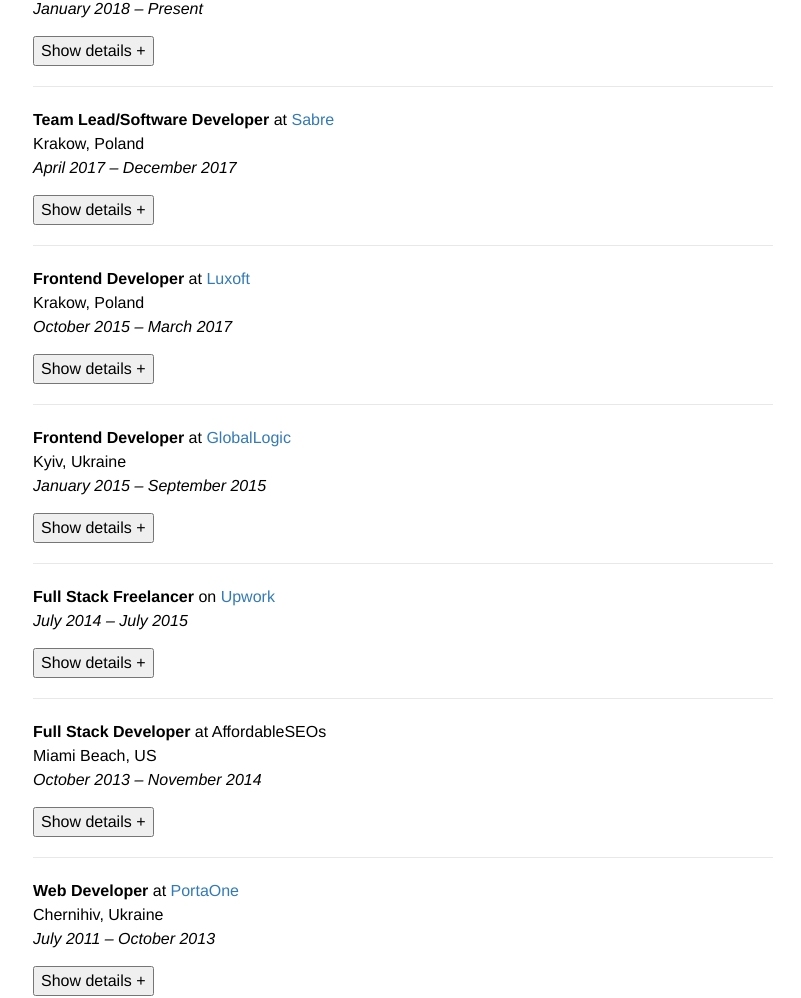
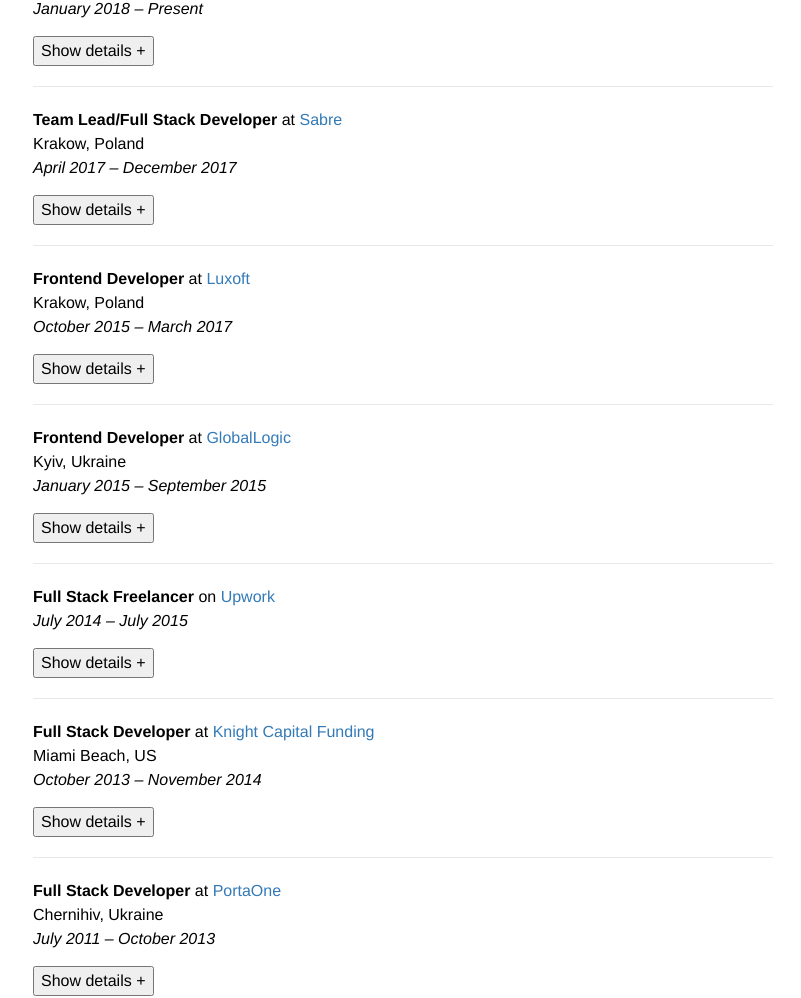
Before and after one commit to yuyokk/yuyokk.github.io, a Jekyll site: the page built from index.md, in a window 1280 px wide. Shown: the part 608-1606 px from the top of the page, without its empty margins (237-1038 px from the left). Built offline with Jekyll 4.4.1, drawn with Linux system fonts in a browser that asks for light colours.

Commit message:
AffordableSEOs => KCF

```diff
--- a/index.md
+++ b/index.md
@@ -47,7 +47,7 @@
 <hr />
 
 <p>
-  <strong>Team Lead/Software Developer</strong> at
+  <strong>Team Lead/Full Stack Developer</strong> at
   <a href="https://www.sabre.com/" target="_blank">Sabre</a>
   <br /> Krakow, Poland
   <br />
@@ -187,7 +187,8 @@
 <hr />
 
 <p>
-  <strong>Full Stack Developer</strong> at AffordableSEOs
+  <strong>Full Stack Developer</strong> at
+  <a href="https://www.knightcapitalfunding.com/" target="_blank">Knight Capital Funding</a>
   <br /> Miami Beach, US
   <br />
   <em>October 2013 – November 2014</em>
@@ -239,7 +240,7 @@
 <hr />
 
 <p>
-  <strong>Web Developer</strong> at
+  <strong>Full Stack Developer</strong> at
   <a href="https://portaone.com/" target="_blank">PortaOne</a>
   <br /> Chernihiv, Ukraine
   <br />
```
